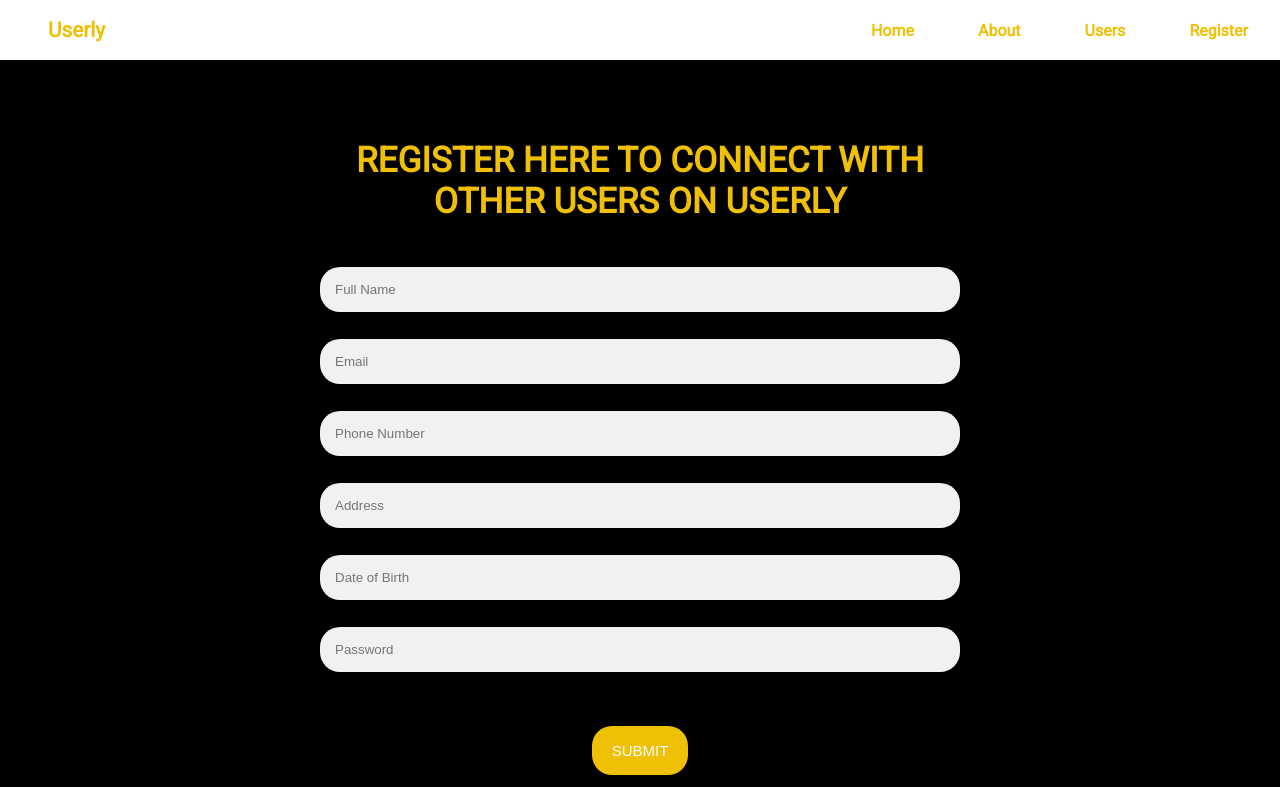
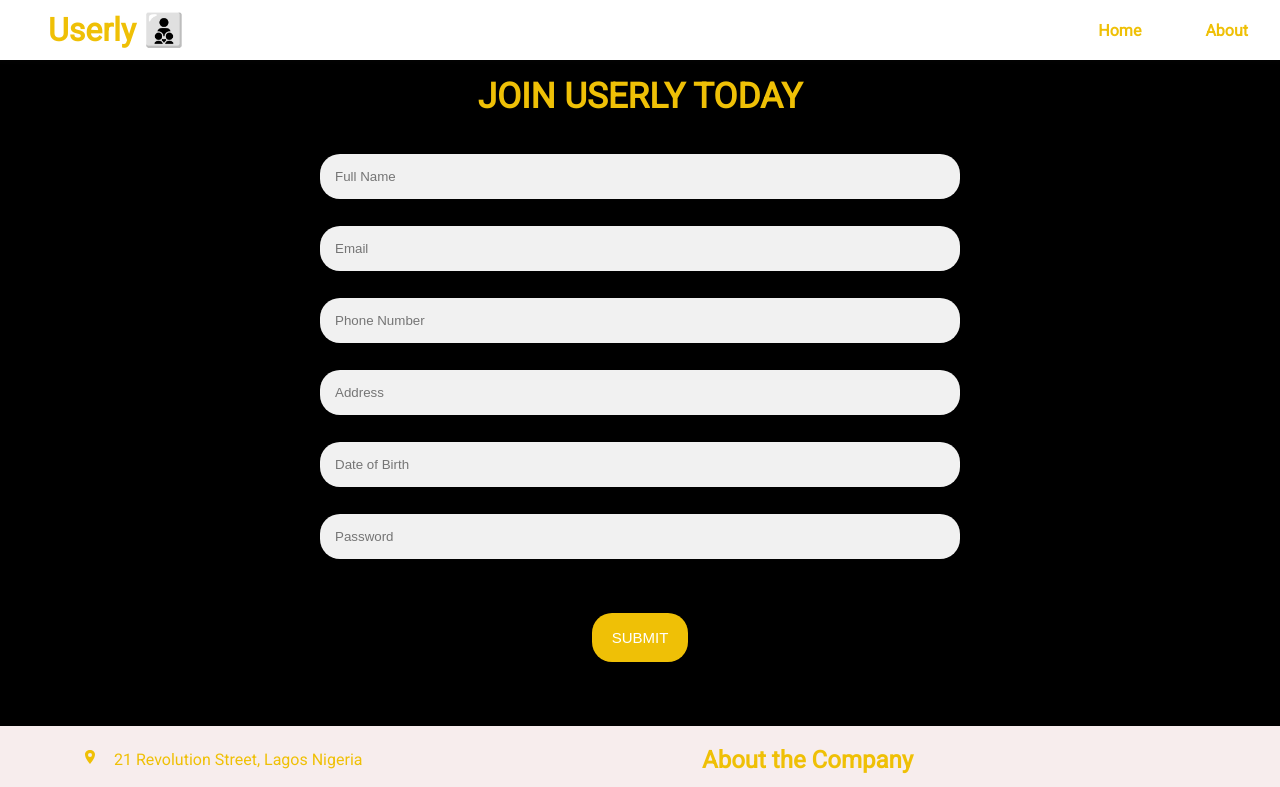
Before and after one commit to Rachelwebdev/Random-User-Gen, a React (Create React App) app: page /Register in a window 1280 px wide. Shown: the top 787 px of the page. Built offline with nearby package versions, Linux system fonts and the light colour scheme; the HTML template or start-up script is replaced by a standard one.

Commit message:
edited the styles

```diff
--- a/src/Component/Navbar.css
+++ b/src/Component/Navbar.css
@@ -13,7 +13,7 @@
 .brand-name {
   text-decoration: none;
   color: #efc006;
-  font-size: 1.3rem;
+  font-size: 2rem;
   margin-left: 3rem;
 }
 
--- a/src/Component/Navbar.js
+++ b/src/Component/Navbar.js
@@ -8,7 +8,7 @@ export default function Navbar() {
   return (
     <nav className="navigation">
       <h1 href="/" className="brand-name">
-        Userly
+        Userly 👨‍👦‍👦
       </h1>
       <button
         className="hamburger"
@@ -46,7 +46,7 @@ export default function Navbar() {
               About
             </Link>
           </li>
-          <li>
+          {/* <li>
             <Link to="/User" className="anchor-tags" href="/users">
               Users
             </Link>
@@ -55,7 +55,7 @@ export default function Navbar() {
             <Link to="/Register" className="anchor-tags" href="/register">
               Register
             </Link>
-          </li>
+          </li> */}
         </ul>
       </div>
     </nav>
--- a/src/Component/Pagination.css
+++ b/src/Component/Pagination.css
@@ -30,8 +30,12 @@ small {
   transform: translate(-50%, -50%);
 }
 .title-heading {
-  color: black;
+  color: #efc006;
+  letter-spacing: 1.5px;
   text-align: center;
+  margin-bottom: 2rem;
+  padding-top: 2rem;
+  font-size: 35px;
 }
 
 .prev,
--- a/src/Component/PaginationContainer.js
+++ b/src/Component/PaginationContainer.js
@@ -22,13 +22,17 @@ const PaginationContainer = () => {
     fetchData();
   }, []);
   return (
+    <div className="user-main-container">
+      <h1 className="title-heading">HELLO, I AM A NEW USER 🧑</h1>
       <div>
-      <h1 className="title-heading">HELLO, I AM A NEW USER 🧑</h1>
         {isLoading ? (
-        <div style={{ color: "black", textAlign: "center", fontSize: "2rem" }}>
+          <div
+            style={{ color: "black", textAlign: "center", fontSize: "2rem" }}
+          >
             A moment please...
           </div>
         ) : (
+          <div className="users-container">
             <Pagination
               dataLimit={10}
               pageLimit={5}
@@ -36,7 +40,9 @@ const PaginationContainer = () => {
               data={apiData}
               loading={isLoading}
             />
+          </div>
         )}
+      </div>
     </div>
   );
 };
--- a/src/Component/Register.css
+++ b/src/Component/Register.css
@@ -1,5 +1,6 @@
 .register-container {
   background-color: black;
+  width: 100%;
 }
 
 .register-heading {
@@ -9,11 +10,10 @@
   flex-direction: column;
   justify-content: center;
   align-items: center;
-  width: 50%;
   margin: 0 auto;
-  padding-top: 5rem;
+  padding-top: 1rem;
   font-size: 35px;
-  margin-bottom: 2.5rem;
+  margin-bottom: 2rem;
 }
 
 .register-form-container {
@@ -46,6 +46,6 @@
   color: #efc006;
   padding: 20px 25px;
   font-size: 20px;
-  border: 1px solid red;
+  border: 1px solid #efc006;
   font-weight: 800;
 }
--- a/src/Component/Register.js
+++ b/src/Component/Register.js
@@ -4,9 +4,7 @@ import "./Register.css";
 const Register = () => {
   return (
     <div className="register-container">
-      <h2 className="register-heading">
-        REGISTER HERE TO CONNECT WITH OTHER USERS ON USERLY
-      </h2>
+      <h2 className="register-heading">JOIN USERLY TODAY </h2>
       <form action="" className="register-form-container">
         <input
           type="text"
--- a/src/Component/User.css
+++ b/src/Component/User.css
@@ -2,12 +2,15 @@
   display: flex;
   flex-direction: column;
   align-items: center;
+  /* background-image: url("https://bit.ly/3TBQx1y");
+  background-position: center;
+  background-repeat: no-repeat;
+  background-size: cover; */
 }
 .user-box {
   float: left;
   /* width: 50%; */
   border: 2px solid wheat;
-  width: 300px;
   background-color: black;
   color: wheat;
   padding: 3rem 1rem;
@@ -32,10 +35,13 @@
   flex-direction: column;
   justify-content: center;
 }
-.user-info h2 {
+.user-info p {
   padding-bottom: 2rem;
 }
 
+.user-info span {
+  margin-right: 10px;
+}
 .buttons {
   display: flex;
   justify-content: space-around;
--- a/src/Component/User.js
+++ b/src/Component/User.js
@@ -15,16 +15,26 @@ export default function User({ user, loading }) {
 
         <div className="user-info">
           <p>
-            Name: {user.name.title} {user.name.first} {user.name.last}
+            <span>Name:</span> {user.name.title} {user.name.first}
+            {user.name.last}
           </p>
-          <p>Email: {user.email}</p>
-          <p>Birthday: {dateOfBirth} </p>
           <p>
-            Address: {user.location.street.number}
+            <span>Email: </span>
+            {user.email}
+          </p>
+          <p>
+            <span>Birthday:</span>
+            {dateOfBirth}
+          </p>
+          <p>
+            <span> Address: </span>
+            <span>{user.location.street.number}</span>
             {user.location.street.name}
           </p>
-          <p>Phone-No: {user.phone} 420-4900</p>
-          <p>Password: {user.login.password} </p>
+          <p>
+            <span>Phone:</span>
+            {user.phone} 420-4900
+          </p>
         </div>
       </div>
     </div>
```
Lines whose indentation alone changed are shown as unchanged.
